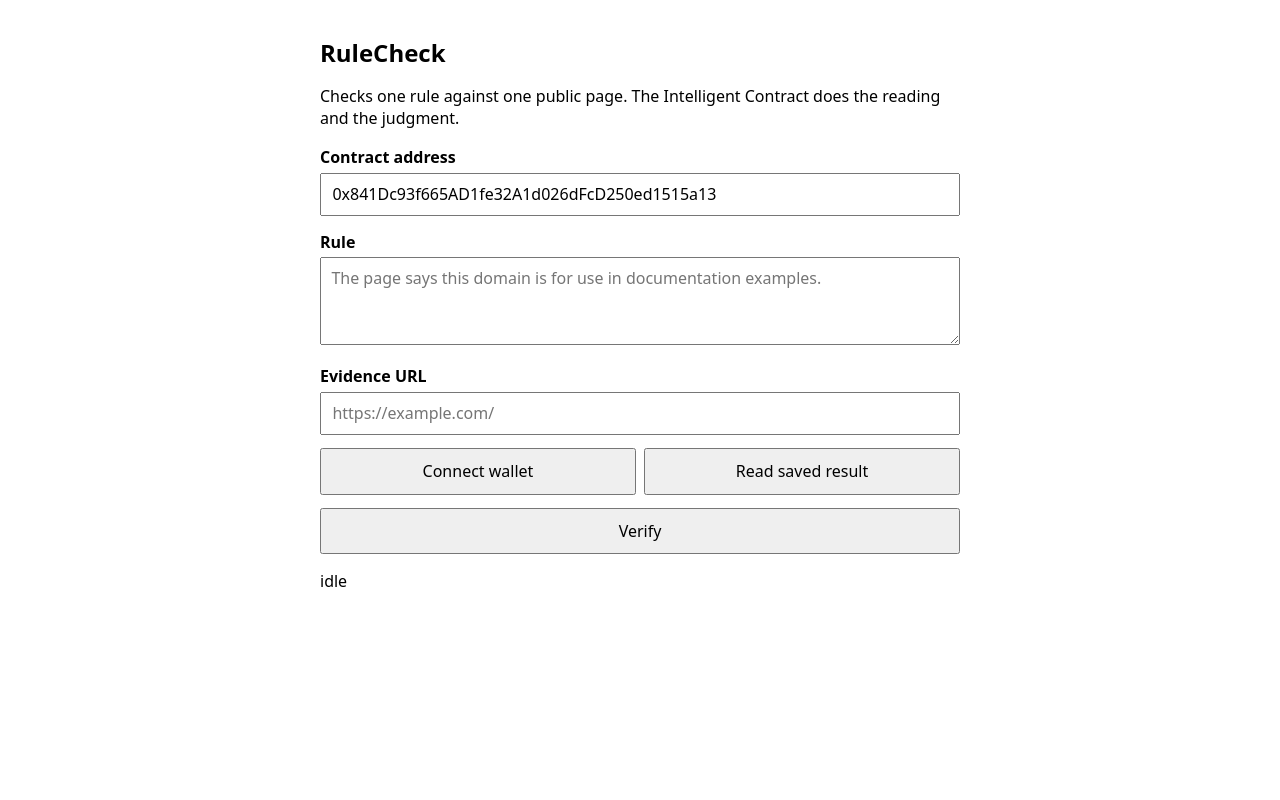
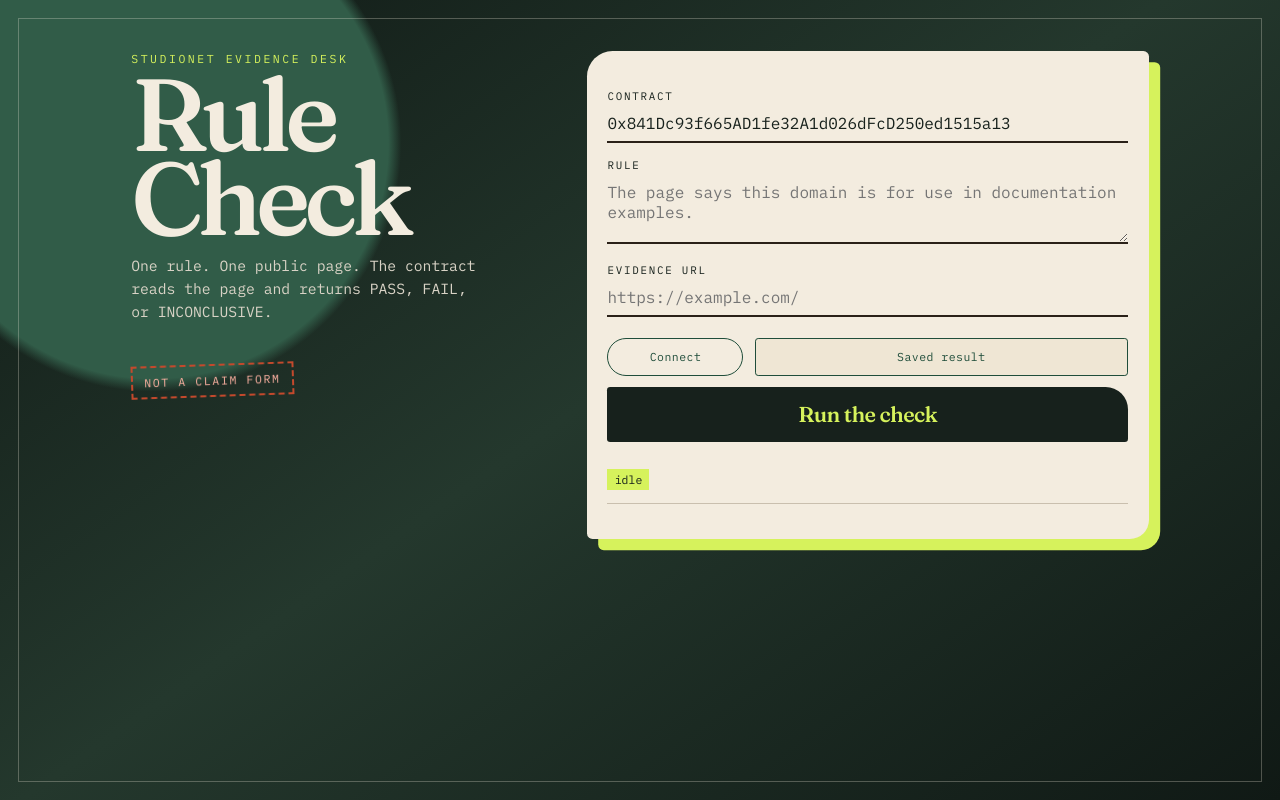
Before and after one commit to davidk258/RuleCheck, a website built with Vite: page index.html in a window 1280 px wide. Built offline with nearby package versions, Linux system fonts and the light colour scheme.

Commit message:
Update index.html

```diff
--- a/index.html
+++ b/index.html
@@ -4,43 +4,185 @@
     <meta charset="utf-8" />
     <meta name="viewport" content="width=device-width, initial-scale=1" />
     <title>RuleCheck</title>
+    <link rel="preconnect" href="https://fonts.googleapis.com" />
+    <link rel="preconnect" href="https://fonts.gstatic.com" crossorigin />
+    <link href="https://fonts.googleapis.com/css2?family=Fraunces:opsz,wght@9..144,560;9..144,700&family=IBM+Plex+Mono:wght@400;500&display=swap" rel="stylesheet" />
     <style>
-      :root { color-scheme: light dark; font-family: system-ui, sans-serif; }
-      body { margin: 0; }
-      main { max-width: 40rem; margin: 0 auto; padding: 1.25rem; }
-      h1 { font-size: 1.5rem; margin-bottom: 0.25rem; }
-      p { line-height: 1.4; }
-      label { display: block; margin: 0.9rem 0 0.3rem; font-weight: 600; }
-      input, textarea, button { width: 100%; box-sizing: border-box; font: inherit; }
-      input, textarea { padding: 0.55rem 0.65rem; }
-      textarea { min-height: 5.5rem; resize: vertical; }
-      button { margin-top: 0.8rem; padding: 0.65rem; }
-      .row { display: flex; gap: 0.5rem; }
-      .row button { width: auto; flex: 1; }
-      #status, #error, #result { white-space: pre-wrap; word-break: break-word; }
-      #error { color: #b00020; }
+      :root {
+        --ink: #17211c;
+        --paper: #f3ecdf;
+        --moss: #1f4d3a;
+        --leaf: #d6f25c;
+        --clay: #c4492c;
+        --line: #2a2118;
+      }
+      * { box-sizing: border-box; }
+      body {
+        margin: 0;
+        min-height: 100vh;
+        color: var(--paper);
+        background:
+          radial-gradient(circle at 12% 18%, #315c48 0 18%, transparent 19%),
+          linear-gradient(145deg, #101915 0%, #24382d 48%, #101915 100%);
+        font-family: "IBM Plex Mono", ui-monospace, monospace;
+      }
+      body::before {
+        content: "";
+        position: fixed;
+        inset: 18px;
+        border: 1px solid rgba(243, 236, 223, 0.28);
+        pointer-events: none;
+      }
+      .shell {
+        display: grid;
+        grid-template-columns: 0.85fr 1.15fr;
+        gap: 2.5rem;
+        max-width: 68rem;
+        margin: 0 auto;
+        padding: 3.2rem 2.2rem 4rem;
+      }
+      .mast h1 {
+        margin: 0.4rem 0 0.8rem;
+        font-family: Fraunces, Georgia, serif;
+        font-size: clamp(4.2rem, 8vw, 7rem);
+        font-weight: 560;
+        letter-spacing: -0.06em;
+        line-height: 0.82;
+      }
+      .kicker {
+        margin: 0;
+        color: var(--leaf);
+        font-size: 0.72rem;
+        letter-spacing: 0.22em;
+        text-transform: uppercase;
+      }
+      .lede {
+        max-width: 22rem;
+        color: #d9d3c6;
+        font-size: 0.92rem;
+        line-height: 1.55;
+      }
+      .stamp {
+        display: inline-block;
+        margin-top: 1.6rem;
+        padding: 0.45rem 0.7rem;
+        border: 2px dashed var(--clay);
+        color: #ffb2a2;
+        font-size: 0.72rem;
+        letter-spacing: 0.14em;
+        text-transform: uppercase;
+        transform: rotate(-2deg);
+      }
+      .desk {
+        background: var(--paper);
+        color: var(--ink);
+        padding: 1.4rem 1.3rem 1.2rem;
+        border-radius: 1.6rem 0.35rem 1.2rem 0.35rem;
+        box-shadow: 0.7rem 0.7rem 0 #d6f25c;
+      }
+      label {
+        display: block;
+        margin: 0.95rem 0 0.28rem;
+        font-size: 0.68rem;
+        letter-spacing: 0.16em;
+        text-transform: uppercase;
+      }
+      input, textarea {
+        width: 100%;
+        border: 0;
+        border-bottom: 2px solid var(--line);
+        background: transparent;
+        color: inherit;
+        font: inherit;
+        padding: 0.35rem 0 0.5rem;
+      }
+      textarea { min-height: 4.2rem; resize: vertical; }
+      input:focus, textarea:focus { outline: 3px solid var(--leaf); outline-offset: 3px; }
+      .actions {
+        display: grid;
+        grid-template-columns: 8.5rem 1fr;
+        gap: 0.7rem;
+        margin-top: 1.3rem;
+      }
+      button {
+        border: 0;
+        cursor: pointer;
+        font: inherit;
+      }
+      #connect, #read {
+        height: 2.4rem;
+        background: transparent;
+        color: var(--moss);
+        border: 1.5px solid var(--moss);
+        border-radius: 999px;
+        font-size: 0.72rem;
+        letter-spacing: 0.04em;
+      }
+      #read { border-radius: 0.2rem; background: #efe6d4; }
+      #submit {
+        grid-column: 1 / -1;
+        height: 3.4rem;
+        background: var(--ink);
+        color: var(--leaf);
+        border-radius: 0.2rem 1.4rem 0.2rem 0.2rem;
+        font-family: Fraunces, Georgia, serif;
+        font-size: 1.35rem;
+        letter-spacing: -0.03em;
+      }
+      #wallet, #status, #error, #result { margin: 0.8rem 0 0; }
+      #wallet { font-size: 0.75rem; color: #5c5348; word-break: break-all; }
+      #status {
+        display: inline-block;
+        margin-top: 0.9rem;
+        padding: 0.2rem 0.45rem;
+        background: var(--leaf);
+        color: var(--ink);
+        font-size: 0.72rem;
+      }
+      #error { color: var(--clay); font-size: 0.82rem; }
+      #result {
+        margin-top: 0.7rem;
+        padding: 0.8rem 0.2rem 0.2rem;
+        border-top: 1px solid #c9bfae;
+        white-space: pre-wrap;
+        word-break: break-word;
+        font-size: 0.84rem;
+        line-height: 1.45;
+      }
+      @media (max-width: 800px) {
+        body::before { inset: 8px; }
+        .shell { grid-template-columns: 1fr; padding: 1.6rem 1rem 2.4rem; gap: 1.2rem; }
+        .mast h1 { font-size: 4.2rem; }
+        .desk { box-shadow: 0.35rem 0.35rem 0 #d6f25c; }
+      }
     </style>
   </head>
   <body>
-    <main>
-      <h1>RuleCheck</h1>
-      <p>Checks one rule against one public page. The Intelligent Contract does the reading and the judgment.</p>
-      <label for="address">Contract address</label>
+    <div class="shell">
+      <header class="mast">
+        <p class="kicker">Studionet evidence desk</p>
+        <h1>Rule<br />Check</h1>
+        <p class="lede">One rule. One public page. The contract reads the page and returns PASS, FAIL, or INCONCLUSIVE.</p>
+        <div class="stamp">Not a claim form</div>
+      </header>
+      <section class="desk">
+        <label for="address">Contract</label>
         <input id="address" value="0x841Dc93f665AD1fe32A1d026dFcD250ed1515a13" autocomplete="off" />
         <label for="rule">Rule</label>
         <textarea id="rule" maxlength="500" placeholder="The page says this domain is for use in documentation examples."></textarea>
         <label for="url">Evidence URL</label>
         <input id="url" type="url" maxlength="400" placeholder="https://example.com/" />
-      <div class="row">
-        <button id="connect" type="button">Connect wallet</button>
-        <button id="read" type="button">Read saved result</button>
+        <div class="actions">
+          <button id="connect" type="button">Connect</button>
+          <button id="read" type="button">Saved result</button>
+          <button id="submit" type="button">Run the check</button>
         </div>
-      <button id="submit" type="button">Verify</button>
         <p id="wallet"></p>
         <p id="status">idle</p>
         <p id="error"></p>
         <pre id="result"></pre>
-    </main>
+      </section>
+    </div>
     <script type="module" src="/main.js"></script>
   </body>
 </html>
```
Lines whose indentation alone changed are shown as unchanged.
